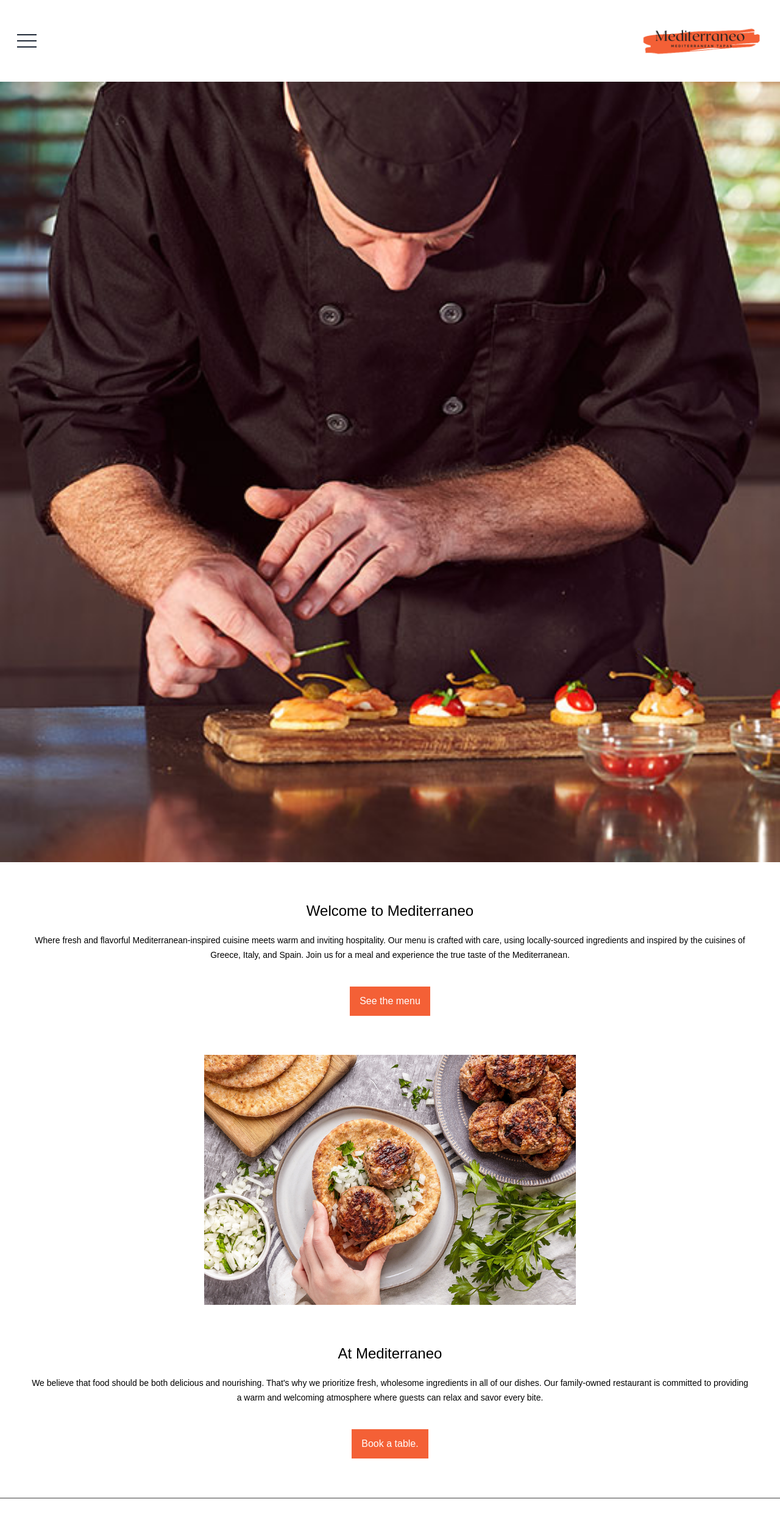
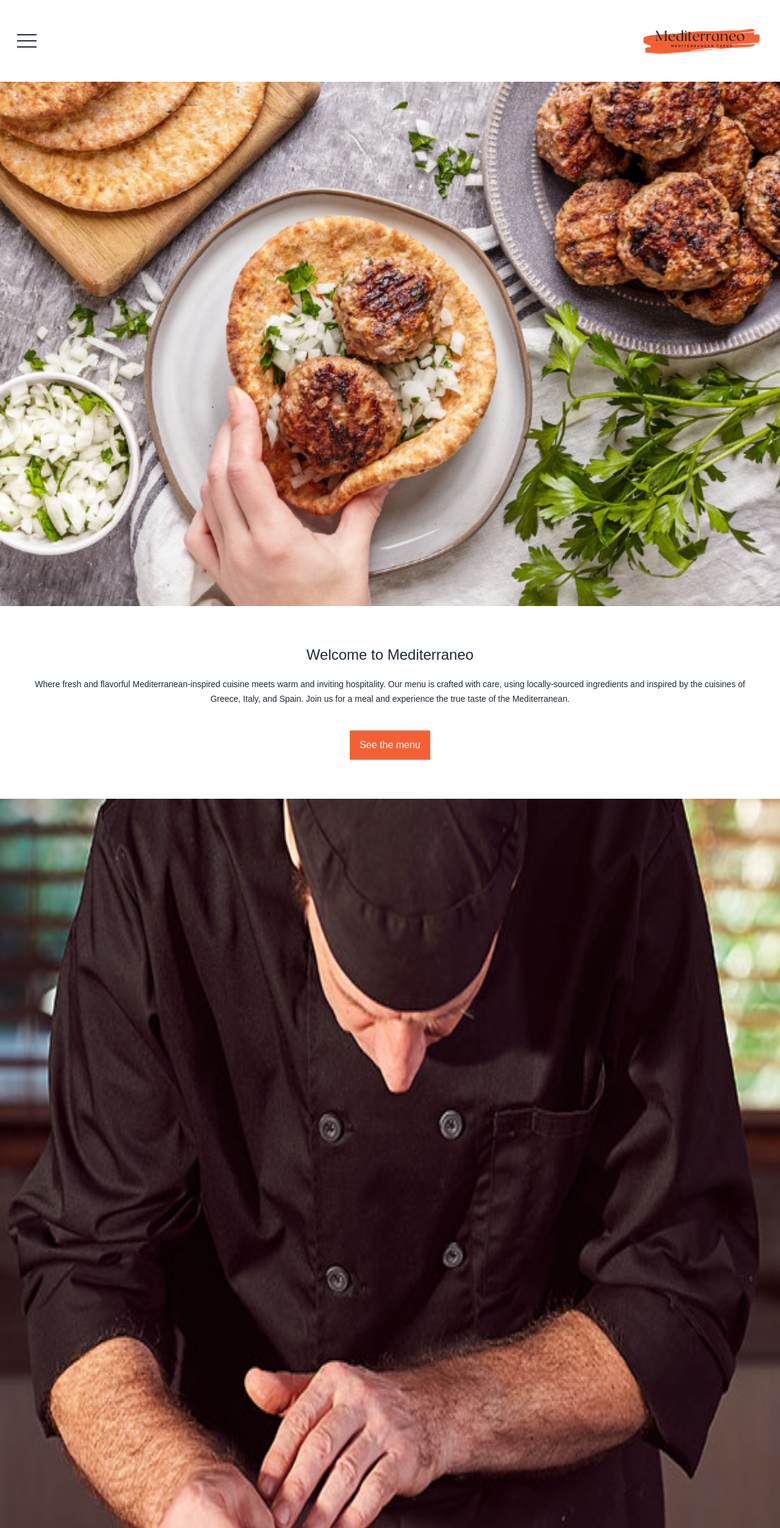
Before and after one commit to DamianoSchirinzi-Dev/mediterraneo-restaurant_template, a Next.js app: page / in a window 1280 px wide. Shown: the top 2506 px of the page at 61% size. Built offline with nearby package versions, Linux system fonts and the light colour scheme.

Commit message:
Second_Commit
Implementing initial carousel logic

```diff
--- a/app/page.tsx
+++ b/app/page.tsx
@@ -28,11 +28,29 @@ export default function Home() {
       </nav>
 
       <section className="my-10">
-        <Image
-          src={Chef_1}
-          className="object-cover w-full"
-          alt="Carousel_Placeholder_Image"
-        />
+      <div className="w-full carousel">
+          <div className="carousel-item w-full">
+            <Image
+              src={Food_1}
+              className="w-full"
+              alt="Tailwind CSS Carousel component"
+            />
+          </div>
+          <div className="carousel-item w-full">
+            <Image
+              src={Food_2}
+              className="w-full"
+              alt="Tailwind CSS Carousel component"
+            />
+          </div>
+          <div className="carousel-item w-full">
+            <Image
+              src={Food_3}
+              className="w-full"
+              alt="Tailwind CSS Carousel component"
+            />
+          </div>
+        </div>
 
         <div className="text-center">
           <h2 className="text-2xl mt-16 ">Welcome to Mediterraneo</h2>
@@ -50,12 +68,29 @@ export default function Home() {
       </section>
 
       <section className="my-16">
-        <Image
-          src={Food_1}
-          className="mx-auto object-cover"
-          alt="Carousel_Placeholder_Image"
-        />
-
+      <div className="w-full carousel">
+          <div className="carousel-item w-full">
+            <Image
+              src={Chef_1}
+              className="w-full"
+              alt="Tailwind CSS Carousel component"
+            />
+          </div>
+          <div className="carousel-item w-full">
+            <Image
+              src={Chef_2}
+              className="w-full"
+              alt="Tailwind CSS Carousel component"
+            />
+          </div>
+          <div className="carousel-item w-full">
+            <Image
+              src={Chef_3}
+              className="w-full"
+              alt="Tailwind CSS Carousel component"
+            />
+          </div>
+        </div>
         <div className="text-center">
           <h2 className="text-2xl mt-16 ">At Mediterraneo</h2>
           <p className="text-sm leading-6 mt-5 px-12">
@@ -82,7 +117,12 @@ export default function Home() {
             <li>Mediterraneo.admin@gmail.com</li>
           </ul>
 
-          <Image src={Logo} width={240} className="pt-12 mx-auto" alt="footer_logo" />
+          <Image
+            src={Logo}
+            width={240}
+            className="pt-12 mx-auto"
+            alt="footer_logo"
+          />
         </div>
       </footer>
     </main>
--- a/package.json
+++ b/package.json
@@ -13,6 +13,7 @@
     "@types/react": "18.2.7",
     "@types/react-dom": "18.2.4",
     "autoprefixer": "10.4.14",
+    "daisyui": "^2.52.0",
     "eslint": "8.41.0",
     "eslint-config-next": "13.4.4",
     "next": "13.4.4",
--- a/tailwind.config.js
+++ b/tailwind.config.js
@@ -20,5 +20,5 @@ module.exports = {
       },
     },
   },
-  plugins: [],
+  plugins: [require("daisyui")],
 }
```
Also changed, not shown: 1 other file (tests, documents, lock files or other folders).
